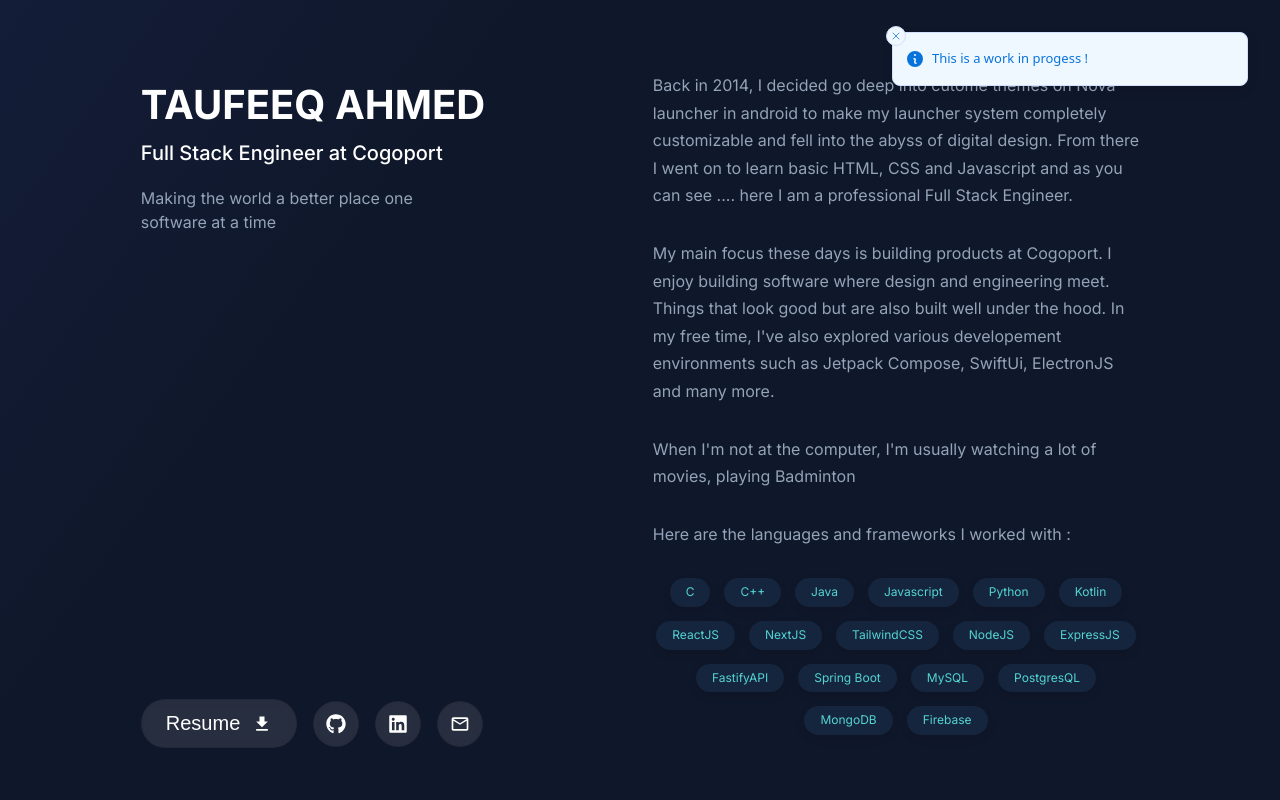
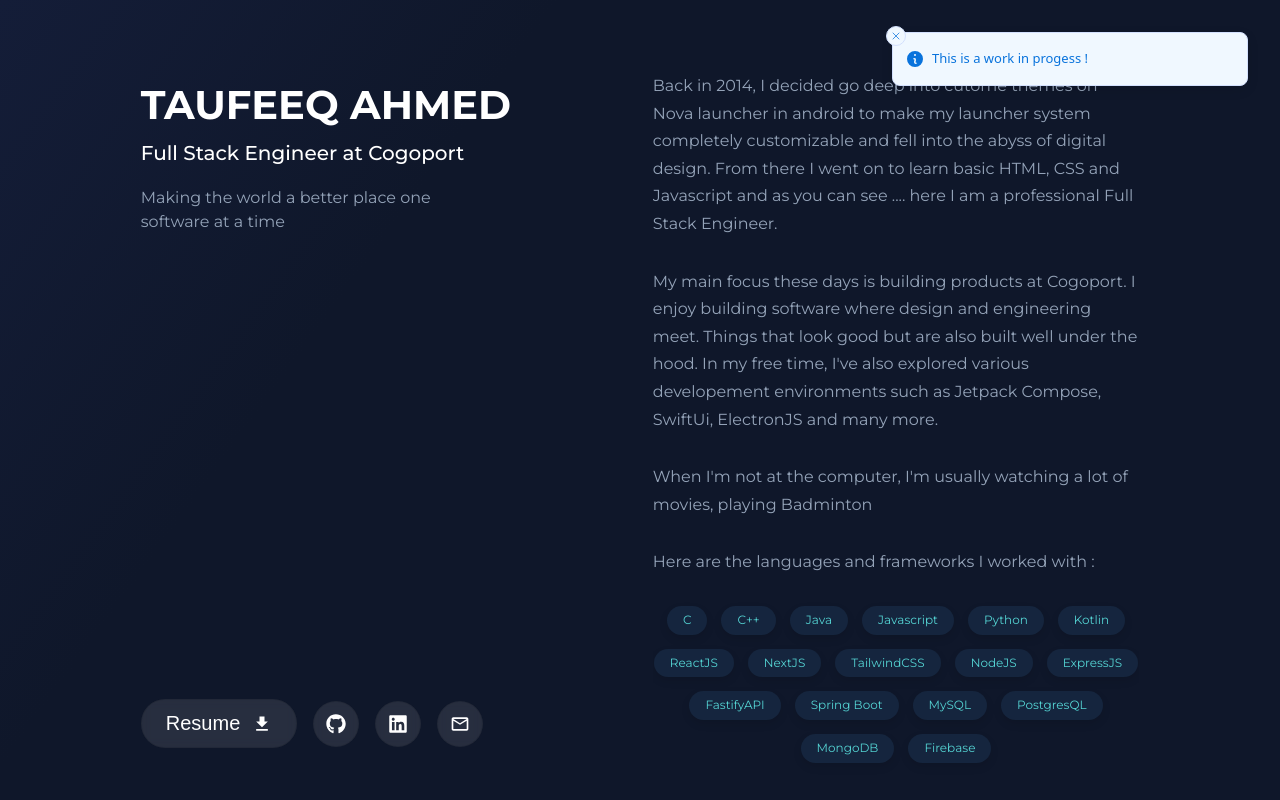
Before and after one commit to taufeeq-ahmed/maestro, a Next.js app: page / in a window 1280 px wide. Built offline with nearby package versions, Linux system fonts and the light colour scheme.

Commit message:
font changed

```diff
--- a/app/layout.jsx
+++ b/app/layout.jsx
@@ -1,11 +1,11 @@
-import { Inter } from 'next/font/google';
+import { Montserrat } from 'next/font/google';
 import './globals.css';
 import React from 'react';
 import { Toaster } from 'sonner';
 
 import styles from './layout.module.css';
 
-const inter = Inter({ subsets: ['latin'] });
+const montserrat = Montserrat({ subsets: ['latin'] });
 
 export const metadata = {
     title: 'Taufeeq Ahmed',
@@ -16,7 +16,7 @@
 export default function RootLayout({ children }) {
     return (
         <html lang="en">
-            <body className={inter.className}>
+            <body className={montserrat.className}>
 
                 <Toaster
                     richColors
```
